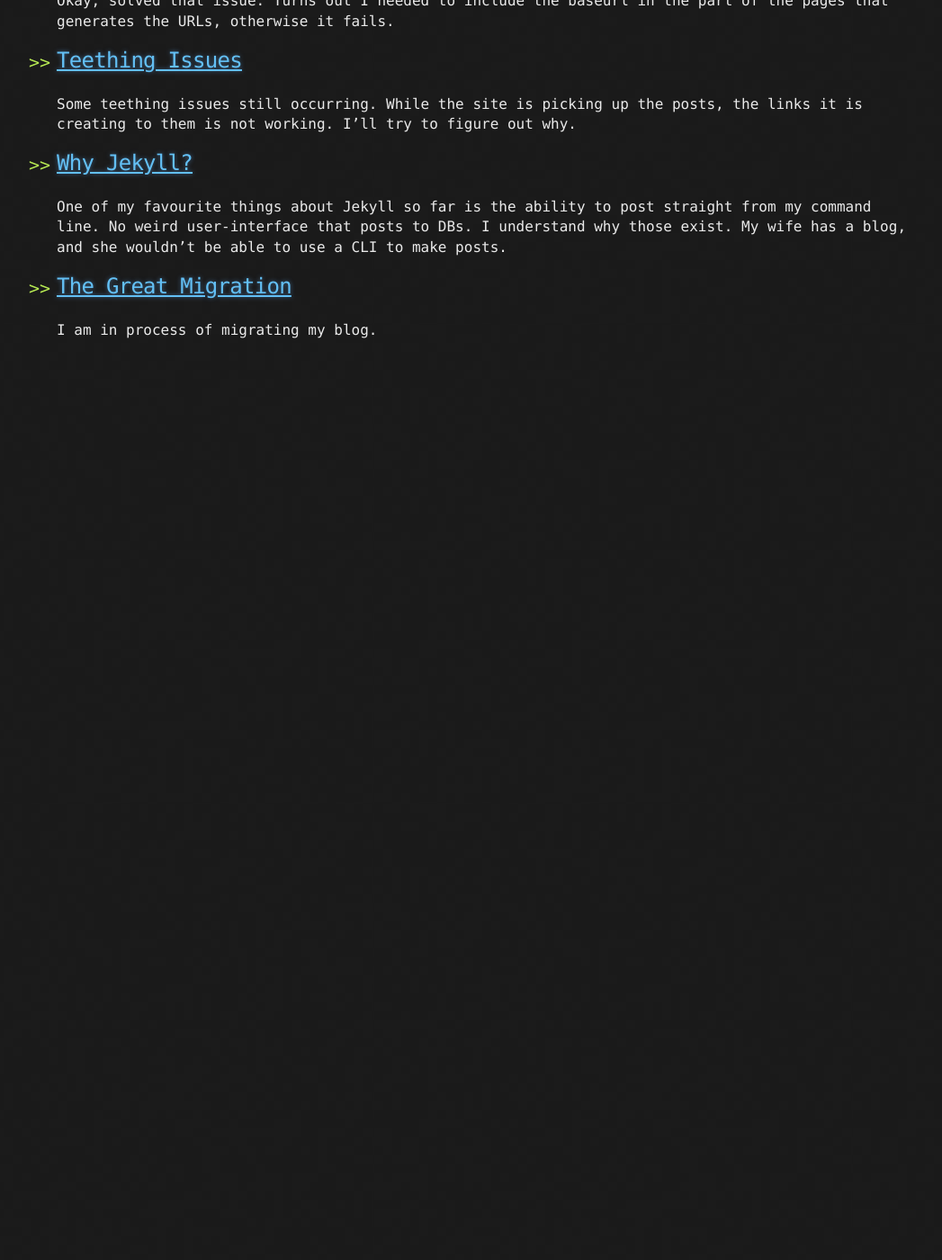
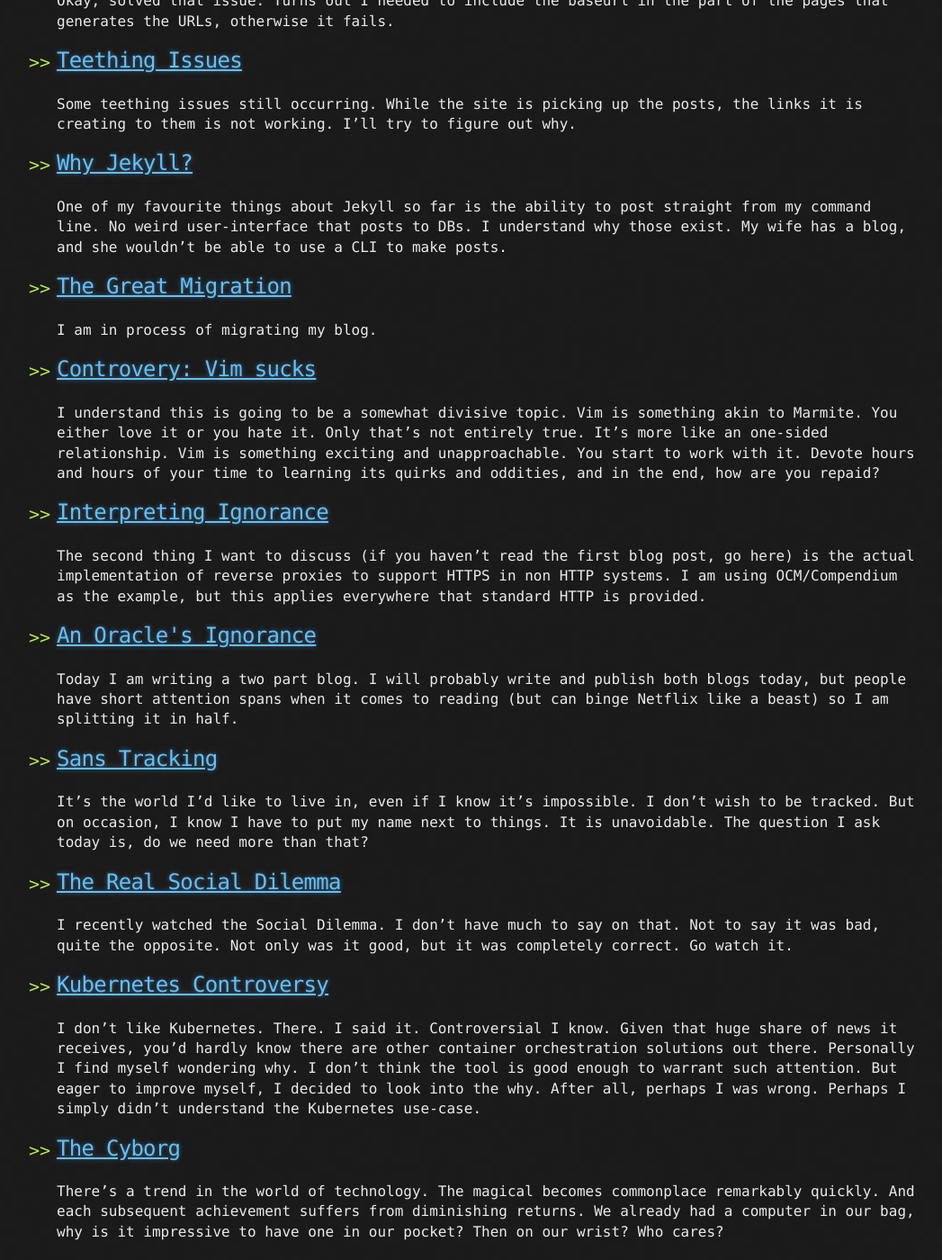
Before and after one commit to Effex-D/blog, a Jekyll site: the page built from posts.html, in a window 1280 px wide and 1400 px high, scrolled down 704 px. Shown: the whole window at 90% size, without its empty margins (117-1164 px from the left). Built offline with Jekyll 4.4.1, drawn with Linux system fonts in a browser that asks for light colours; before the commit the page ends 1102 px from its top, so only the background shows below that.

Commit message:
Uploaded old posts

````diff
--- /dev/null
+++ b/_posts/2020-04-09-an-oracles-ignorance.md
@@ -0,0 +1,48 @@
+---
+layout: post
+title:  "An Oracle's Ignorance"
+date:   2021-04-09 14:34:46 +0000
+author: Effex
+---
+
+Today I am writing a two part blog. I will probably write and publish both blogs today, but people have short attention spans when it comes to reading (but can binge Netflix like a beast) so I am splitting it in half.
+
+In the first part I want to talk about Oracle, OCM and TLS.
+
+Oracle, for the few (or none) of you who don't know, are an American tech company who specialize in database management and the systems that connect to such data stores. In theory.
+
+In actuality, they run a business model similar to that of Electronic Arts. Find promising up-and-coming developers with an exciting product. Make said developer and offer they can't refuse. Purchase company and product. Drain product for all value. Once product is drained, discard.
+
+If you'd like proof, just check out the acquisitions page Just try not to fall for their marketing hype.
+
+Oracle have no fire behind their development. No real interest in it, other than the min/maxing of profits. As such, Oracle technologies lag behind the latest innovations from other, similar products.
+
+And I want to talk about one of those products today.
+
+OCM. Oracle Content Management.
+
+We all know of blogging platforms. Mortals have access to Wordpress and Medium and Blogger. One nerd even uses [Se]m[bl][en]ce. We dumb them down to blogging platforms, but what they actually represent are Content Management Systems (CMS). A way for non-tech people to manage content inside a safe system, and still publish with a specific style and branding. Huge amounts of websites are hosted using these systems, with Wordpress alone comprising 60.4% of the market share of CMS systems (and 33.5% of all websites. Literally. Of all websites, a third run Wordpress.)
+
+But there's another, invisible layers. Sitecore. Pantheon. You're likely never to have heard of these. They are marketed to people who run companies operating in the tens to hundreds of millions. They don't want to be dealing with your piddly little $10/month website.
+
+OCM is Oracle's attempt to step into this market. Though I feel that is an inaccurate statement. It was once Oracle's newest attempt to suck some money from the teat of a business they care precious little about.
+
+OCM started life in 2007 as the product compendium. A Content Marketing Platform, basically a CMS tilted towards marketing (and what part of the internet, these days, is not?). Compendium was purchased in 2013 by Oracle, and the draining began.
+
+Compendium was not a great contender to begin with, though Oracle's habit of halting development until legally required has made things far worse. But instead of going through all its problems here, I want to talk about one specific problem.
+
+Compendium does not natively support HTTPS.
+
+It offers no support for obtaining certificates. Or even uploading your own. The official documentation for OCM states that HTTPS function is provided through a reverse proxy. Which sounds fancy, doesn't it?
+
+A reverse proxy is literally another machine, that converts the upstream traffic to HTTPS.
+
+You can only encrypt your traffic in OCM by using an expensive work-around that requires technical resources. On a machine that could be used to host the content, in lieu of Compendium/OCM.
+
+By comparison? Wordpress, Blogger, Medium, all offer TLS encryption as standard.
+
+Because the year is 2020.
+
+P.S: As an ironic aside: check the link above. Oracle's website runs TLS, so they clearly see the value of it. Just not for other people.
+
+P.P.(hurr).S: Still have an attention span? Want to keep reading? Cool. Go here
--- /dev/null
+++ b/_posts/2020-04-09-interpreting-ignorance.md
@@ -0,0 +1,48 @@
+---
+layout: post
+title:  "Interpreting Ignorance"
+date:   2021-04-09 14:34:46 +0000
+author: Effex
+---
+
+The second thing I want to discuss (if you haven't read the first blog post, go here) is the actual implementation of reverse proxies to support HTTPS in non HTTP systems. I am using OCM/Compendium as the example, but this applies everywhere that standard HTTP is provided.
+
+About a year ago now I was dragged into a discussion between a client's marketing department and their tech department. The tech department refused to allow this reverse proxy setup for HTTPS upgrade for OCM.
+
+The thing is, their reasons were all valid. They argued that a Man-in-the Middle attack was possible between the HTTP non-encrypted source and the reverse proxy, which would give legitimacy (and encryption) to any illicit material that was inserted downstream. Not to mention the ability to intercept, log and change any form requests that passed through the un-encrypted space.
+
+They were absolutely right. It is possible.
+
+But that's the thing about possible. It doesn't mean likely. It just means that is it not impossible.
+
+This is the argument of "Security by Restriction" vs "Security as an Enabler". Should InfoSec be allowed to stand in the way because something was not bulletproof?
+
+In IT, even bulletproof systems do not stay bulletproof forever. The deluge of security patches and updates that are pushed upon us daily are a testament to that.
+
+The client had some excellent suggestions. They recommended that the machine be put on the same network as the unencrypted service. Except we don't own the service, so we have no control over that.
+
+They suggested a VPN. Except the service doesn't support that.
+
+They suggested an encrypted tunnel. But the service didn't support it.
+
+So they said we could not proceed with the project.
+
+It was the correct call, from information security standards. They'd followed the protocol. We could not comply with their suggestions. But they overlooked one small matter.
+
+The site was, and still is, now hosted with plain HTTP. No encryption. Anywhere.
+
+IT security flexed the part over which they had control, ignoring the parts they did not.
+
+This is the equivalent of saying to a medieval soldier "We have a suit of armor in your size, but it is missing a helmet and the left glove. It does not offer full protection. As such, we are sending you into battle naked."
+
+To be perfectly clear, the kind of attacks they were talking about, server-to-server man-in-the-middle attacks, are very rare. They require large resources, and the ability to trick large portions of the backbone networks that support the internet. I cannot find a single documented case of this happening on a large scale.
+
+However, server-to-browser man-in-the-middle attacks are very common. It is much easier to trick a small network to pass you data than it is to trick a section of the internet backbone. I perform server-to-browser man-in-the-middle attacks almost weekly, whenever I grow bored and my wife is looking at one of those news sites that still don't force TLS as standard. She's got used to seeing my face along-side a news headline of "Dangerous Criminal escaped. Wanted for flashing. ROMs."
+
+This was security policy implemented in a vacuum, with no regard for business sense or even general common sense. The old ideal, security by restriction, the standpoint of "you do not meet my requirements, so you cannot do this" is dead.
+
+Instead, security should take the standpoint of "How do we mitigate as much of the risk as possible, and does that leave an acceptable, functional system for all parties?"
+
+Security as an enabler.
+
+Simple.
--- /dev/null
+++ b/_posts/2020-05-15-vim-controversy.md
@@ -0,0 +1,32 @@
+---
+layout: post
+title:  "Controvery: Vim sucks"
+date:   2021-05-15 14:34:46 +0000
+author: Effex
+---
+
+I understand this is going to be a somewhat divisive topic. Vim is something akin to Marmite. You either love it or you hate it. Only that's not entirely true. It's more like an one-sided relationship. Vim is something exciting and unapproachable. You start to work with it. Devote hours and hours of your time to learning its quirks and oddities, and in the end, how are you repaid?
+
+You get to use a text editor.
+
+For the less technically minded people, let's start our discussion with text editors. What are they. Most of you can press your windows key and type "notepad" and bring one up. To shamelessly pilfer from Wikipedia:
+
+A text editor is a type of computer program that edits plain text. Such programs are sometimes known as "notepad" software, following the naming of Microsoft Notepad. Text editors are provided with operating systems and software development packages, and can be used to change files such as configuration files, documentation files and programming language source code.
+
+If I might append a little something: Text editors are the most basic of systems on your PC. And lots of nerds swear by them. It's why there's such a hot debate over which editor is the best, and everyone has their own horse in the race. A race in which there is no prize.
+
+I'm somewhat controversial amongst most nerds for this very reason: I like my text editors simple. Intuitive. On my servers, I use Nano. Nano is a text editor that comes packaged with most linux distributions that is comically simple to use. Any idiot can pick it up and use it within minutes. The learning curve is non existent.
+
+Vim is the other end of the scale. It is a fully featured editing environment, right there in your command line. Which is great. Unless you've never used it before (or it's any time after 1993.) As a text editor, the first thing I want to do is edit text. When you load a file in Vim, however, the first thing you have to do is figure out how to pull up some kind of help interface to figure out how to switch to insert mode. Because this text editor defaults to you not being able to enter text. Which is weird.
+
+The whole program follows this staggering pattern of lacking intuition or basic sense. Every simple task Nano is difficult with Vim. Even the people who like the program agree. They talk about how difficult the program is to use. How you can do so many things, if you just spend hundreds hours becoming proficient in the program. In a text editor. I became proficient in Sublime Text 3 (my current choice of text editor) in about 8 minutes. It all begs one question.
+
+Why? Why bother? Why go to such extents to learn what is, essentially, notepad on steroids?
+
+The answers I have received have been somewhat unimpressive. It's mostly a hipster-like mentality of wanting to use a tool that is different. Subjecting oneself to something unpleasant for the sake of standing out from a crowd. Vim users wear their obsession like a badge of honor. Personally, I feel it makes them the nerd equivalent of a reality TV show star. Desperate for attention. Using an overly complicated tool to separate themselves when nothing else can.
+
+On the program itself: The saying is that Vim has a steep learning curve. I disagree. Vim has an attitude problem. Vim was released in 1991, based on a port of an Amiga editor, by people who couldn't see the importance that UIs were going to play in the evolution of computers. It makes no compromises for usability, because it hails from an era where such things were not required. Now it sits on all linux distributions. Out of date. Out of use. And yet, like a cantankerous old asshole who sits on his lawn yelling at everyone passing by; too stubborn to die.
+
+I'm not going to post this anywhere. I know it would bring the Vim subreddit out in force, waving around their pitchforks. Fortunately those pitchforks would have overly-long handles, too short tines and be needlessly difficult to use, but they'd still swear blind that it's the best damn pitchfork, if only you spend a few weeks of your life learning how to use it.
+
+Disagree? Feel free to press the dislike button below. (In my original blog I had like/dislike buttons that said did nothing other than flash a message saying "Your opinions do not matter. Not yet implemented here. :D)
--- /dev/null
+++ b/_posts/2020-07-05-the-cyborg.md
@@ -0,0 +1,34 @@
+---
+layout: post
+title:  "The Cyborg"
+date:   2020-07-05 14:34:46 +0000
+author: Effex
+---
+
+There's a trend in the world of technology. The magical becomes commonplace remarkably quickly. And each subsequent achievement suffers from diminishing returns. We already had a computer in our bag, why is it impressive to have one in our pocket? Then on our wrist? Who cares?
+
+I like to take a more glass half full approach. And that approach is this:
+
+I am a Cyborg.
+
+A mix of human and mechanical parts. A mechanically enhanced human.
+
+I carry a powerful computer around in my pocket. It collects information about networks that I happen to walk by. Stores my GPS data to know where I am at any given time. Pings it all back to my server. Can record audio and video at qualities that most of humanity could have only dreamed, all at the touch of a button.
+
+And this device? The size of my palm. I control it, in part, with the watch I wear. A watch that pings me with information, keeps an eye on my heartrate, vital signs, etc. Basically a headsup display.
+
+But that's not all. The computer is connected to the largest repository of information ever created. Connected to not one, but a selection of publicly available AI assistants. Any help I need is a moment away.
+
+The computer provides entertainment too. I listen to music from devices that connect directly to my ear with no need for cables. If I've asked for help, the music will quiet while I hear the soothing, mechanical tones of the AI assistant telling me what I need to know.
+
+When I get to the office, the key is not in my pocket, nor hanging from my belt. The key is embedded into the ring I wear on my right hand. The door opens with a swiping motion akin to a wizard speaking "friend" and entering.
+
+But these are the wonders. What of the commonplace? I wear glasses. Metal and glass forced into shape to improve my less than average vision. I have a titanium plate in my arm from where it was once fractured. When did such advancements become so... boring?
+
+Perhaps it is a problem of negativity. Then again, I know it's easy to be negative. 2020 has been a punch-in-the-dick of a year for everyone. If you're from one of the countries suffering from Covid, or suffering from retarded leadership, or just suffering in general, there might have been very few blessings this year. There may be fewer still coming up.
+
+But remember; You live in a world of advancement. Even those of us who die tragically early will live longer than most people in human history. The rest of us will, with each medical marvel, live ten, twenty, thirty years longer than we would have just a hundred years ago. Entertainment is boundless. Information is boundless and, at least for the most of us, unrestricted.
+
+For those suffering turmoil in the US. For those struck down by and struggling against Covid-19, for those in Hong Kong fighting oppression: I hope there's a light at the end of the tunnel for you. I hope you get to take a moment to appreciate the life you've lived. The life you're living. The life you hope to someday live.
+
+As for me? I have it good. After all, I'm a Cyborg. In a world that could use a little more humanity.
--- /dev/null
+++ b/_posts/2020-08-22-kubernetes-controversy.md
@@ -0,0 +1,38 @@
+---
+layout: post
+title:  "Kubernetes Controversy"
+date:   2020-08-22 14:34:46 +0000
+author: Effex
+---
+
+I don't like Kubernetes. There. I said it. Controversial I know. Given that huge share of news it receives, you'd hardly know there are other container orchestration solutions out there. Personally I find myself wondering why. I don't think the tool is good enough to warrant such attention. But eager to improve myself, I decided to look into the why. After all, perhaps I was wrong. Perhaps I simply didn't understand the Kubernetes use-case.
+
+I've had the opportunity to deal with DevOps consultants from the very start of their inception. Google Trends suggests this term started its increase from 2013 and 2015. I've held positions in DevOps. I've worked alongside them. And I've asked them all this question. "Why Kubernetes?" or "Why K8s over Swarm?".
+
+So far no one has had a satisfactory answer for me.
+
+And that's not me being obtuse, or an effort to be a dick on my part. Explanations range from the circular, K8s is good because K8s is good, through the crowdsourced, K8s has a massive community behind it so it must be great, to flat out lies about competitors, along the lines of "It's 2018, Swarm is dying." or "It's 2019, Swarm is dying." and my personal favourite: "It's 2020, Swarm is dying."
+
+Apparently Swarm dying takes its own sweet time. I hope it's using these last years wisely.
+
+Bret Fischer, Docker captain and fan of both Docker Swarm and Kubernetes suggests that 80% of use-cases can be solved with Docker Swarm, which has a comparative 20% of K8s' features. There's a reason for that, which I'll get to slightly later. He goes on, in his comparison of Swarm Vs K8s, to suggest that one of the primary reasons you'd use K8s is that "Your boss told you to." I'd like to add another reason of "Vendor-locks" but for that, we need to know why K8s became so popular.
+
+I'm going to blame Google. Google created Kubernetes in 2014. While Docker struggled to maintain a profitable business model, Google was able to penetrate the market with as much force as you'd expect from the world's 4th largest tech company, weaving a network of partners to praise and push their parallel platform. That we should espouse one, and ignore the other. There are a set of unwritten rules in tech, and one of them is this: You don't mess with ~~SkyNet~~ Google. (Unless you're the EU) And what happens with their partners? Basically drones. Going out into the wild and pushing K8s into places where it has no business.
+
+In the meantime, for the developer who already knows Docker (as most of them do), Docker Swarm comes easily. A Developer becomes DevOps, at least in part. Docker Swarm is simple. Docker Swarm is self contained. Docker Swarm is secure.
+
+Kubernetes is none of these things. Being an Orchestration tool relying upon containers, it cannot be self contained. It requires Docker. Or containerd. But Kubernetes doesn't just complicate a tech stack with itself. You'll rarely see it without addons installed. Maybe you want helm to manage your distribution. And then it has no native DNS so you'll need to install an addon for that. And then you'll need to secure it, because the default options are insecure. So not only do you add complexity with the tool itself, you add three or four other tools to support it. What happened to KISS mentality? How is piling four additional systems on-top of a system that was already functional at all simple?
+
+Now, I'm not saying Kubernetes has no place. It very clearly does. And if you're reading closely enough you should have already figured it out. As Bret Fisher said: 80% of the use cases. Kubernetes exists for the additional 20% of use-cases where you need the advanced features it offers. And given the developers, you should be able to know who is using those advanced features.
+
+If not, here is a handy, text-based flow-chart. Feel free to print it off and add it to your fridge.
+
+```
+Are you Google?
+|=> Yes -> Use Borg. Why are you even looking at this chart?
+|=> No  -> Is your tech stack as complex as Google's?
+      |=> Yes -> Is it, though? Is it really?
+      |=> No  -> Do you hate your developers, and want them to feel the same about you?
+                 |=> Yes -> Use Kubernetes
+                 |=> No  -> Use Docker Swarm
+```
--- /dev/null
+++ b/_posts/2020-09-23-the-real-social-dilemma.md
@@ -0,0 +1,28 @@
+---
+layout: post
+title:  "The Real Social Dilemma"
+date:   2020-09-23 14:34:46 +0000
+author: Effex
+---
+
+I recently watched the Social Dilemma. I don't have much to say on that. Not to say it was bad, quite the opposite. Not only was it good, but it was completely correct. Go watch it.
+
+No, today I'm discussing a different situation. Facebook playing chicken with the EU. The story, in its most succinct and simplified form: Facebook makes money by gathering data. Your data. The EU created laws to protect the data of its citizens. Remember GDPR? Unsurprisingly, tech giants seem quick to disregard these, and other laws. Facebook are disregarding this law with their transfer of EU-citizen's data to their US locations. The EU have pointed this out and said "stop". In return, Facebook are threatening to pull both their core platform and Instagram from the EU.
+
+It's one thing that the Social Dilemma never really struck on. US Corporate arrogance. Facebook, as an entity, feels so entitled to do as they wish, that when opposed they resort to childish petulance. "I'm taking my football and going home!" We all knew a kid like that growing up. Only now the kid is a billion dollar tech giant for whom laws are seen as suggestions that they're rich enough to ignore.
+
+As an EU citizen, I'd like to respond to Facebook's threat to stop service in the EU:
+
+Do it.
+
+Theirs is an empty threat. Designed to illicit an emotional response in the 400 million or more people using either Facebook or Instagram inside Europe on a daily basis. They're trying to force these people into an uproar, to force the EU's hand. Because they have no other leverage.
+
+Or to describe it differently: If you've watched the Social Dilemma (or watched Zuckerberg's infamous "we sell ads" comment before the US congress. Or just thought about Facebook's business model for 5 minutes) you know that you, as the user, are the product. They're selling your data to advertisers, so they can offer more relevant products. Lovely. Why does this matter?
+
+Because of the 400 million people we discussed earlier. The EU comprises a pretty large portion of Facebook's userbase, and therefore profits. 24% according to some sources, though I'd love to see some actual data. Do you think Facebook will give up a quarter of their profits?
+
+No. They'll bitch, they'll whine, and then they'll bend over and take it up the ass. Build datacenters in the EU. Process data here. Because that will cost far less than losing the EU market.
+
+So if you feel like being outraged, do it in the correct direction. Towards Facebook. They're already using you to make billions. Don't let them turn you into a weapon against the EU's privacy laws as well.
+
+Or better yet: Delete Facebook/Instagram. They're bad for you.
--- /dev/null
+++ b/_posts/2021-03-31-sans-tracking.md
@@ -0,0 +1,19 @@
+---
+layout: post
+title:  "Sans Tracking"
+date:   2021-03-31 14:34:46 +0000
+---
+
+It's the world I'd like to live in, even if I know it's impossible. I don't wish to be tracked. But on occasion, I know I have to put my name next to things. It is unavoidable. The question I ask today is, do we need more than that?
+
+I ask this out of frustration. Today I noticed a [free-to-participate CTF run by Sans.org.] (https://www.sans.org/mlp/nordics-capture-the-flag/). I was excited to participate, so I followed the link. To sign up for the CTF, I had to register for an account. Acceptable. Pretty normal. I went along with it.
+
+Right up until the point where I reached the "fill in your information" page. Where they requested: My email. Full name. Phone number. Company. Job title. And physical address.
+
+What business did Sans.org have for requesting any of this?
+
+I'll admit, it annoyed me. I immediately made to cancel my participation in the CTF, and delete the account. Do you know how i did that? I couldn't find a button for it, so after some searching on Google I found their account support page, which requested I email "sans@sans.org" to request the deletion of my account.
+
+Because it is apparently 1997.
+
+While it may not be an actual violation of GDPR, it was needlessly difficult to cancel the account, and such dark patterns are questionable under that data protection law. Though in my experience that law is violated on an almost daily basis with little/no repercussions. Companies obeying the letter of the law, if not the spirit. And today, Sans.org embodied that perfectly.
--- a/_posts/2021-06-19-are-cookies-stalking.md
+++ b/_posts/2021-06-19-are-cookies-stalking.md
@@ -25,7 +25,7 @@ If you're lucky enough to live in the EU, one of the few entities with the means
 
 It's a great idea, in theory. In practice what it did was cripple the internet for millions of Europeans.
 
-Every time someone in Europe visits a website in modern times, they're assaulted by a permissions request. Some of these are well made and give two clear options. "I consent to cookies tracking" or "I do not consent."
+Every time someone in Europe visits a website in modern times, they're assaulted by a permissions request. Some of these are well made and give two clear options. "I consent to cookies, tracking and otherwise" or "I do not consent."
 
 Others are still more sensible, giving the option to only consent to 'required' cookies like the Authentication cookies we've discussed earlier.
 
````
